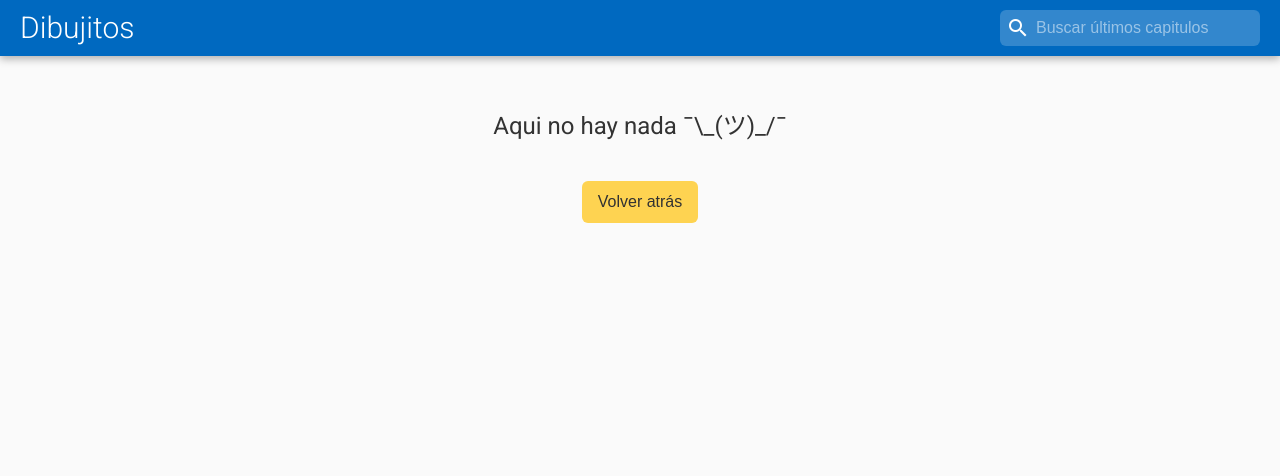
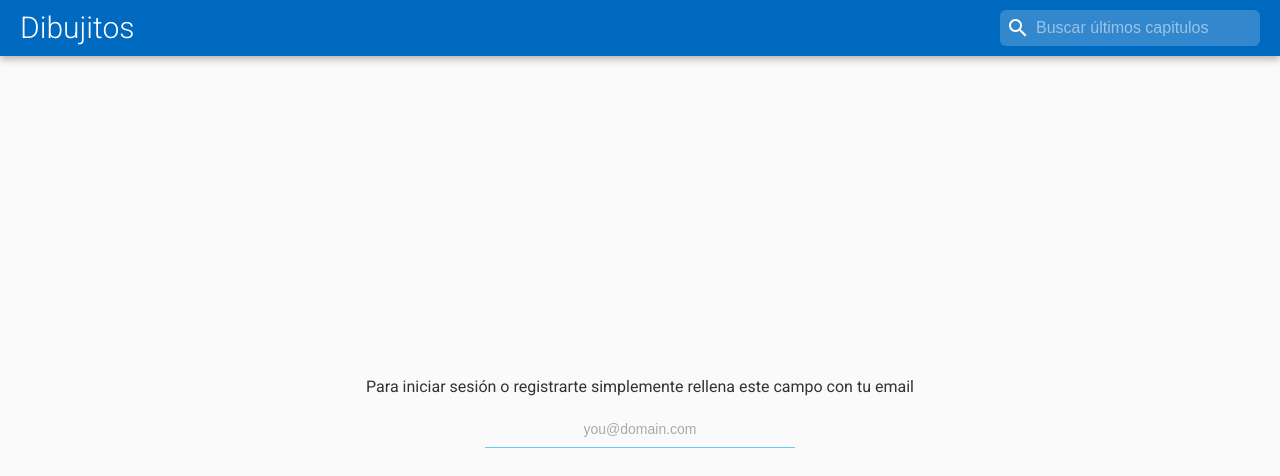
Before and after one commit to JuanjoSalvador/dibujitos, a React (Create React App) app: page /login in a window 1280 px wide. Shown: the top 476 px of the page. Built offline with nearby package versions, Linux system fonts and the light colour scheme.

Commit message:
add Login screen with callback

```diff
--- a/src/App.js
+++ b/src/App.js
@@ -5,6 +5,7 @@ import Header from './Header';
 import Latest from './Latest';
 import Details from './Details';
 import NotFound from './NotFound';
+import Login from './Login';
 
 class App extends Component {
   state = {
@@ -22,6 +23,7 @@ class App extends Component {
             <Route exact path="/" render={() => (<Redirect to="/latest" />)} />
             <Route path="/latest" component={Latest} />
             <Route path="/shows/:slug" component={Details} />
+            <Route path="/login" component={Login} />
             <Route component={NotFound} />
           </Switch>
         </div>
--- /dev/null
+++ b/src/Login.js
@@ -0,0 +1,56 @@
+import React from 'react'
+import styled from 'styled-components'
+import md5 from 'md5';
+
+const Form = styled.form`
+  display: flex;
+  flex-direction: column;
+  justify-content: center;
+  align-items: center;
+  height: calc(100vh - 100px);
+  width: 100vw;
+  text-align: center;
+  input {
+    font-size: 14px;
+    border: none;
+    border-bottom: 1px solid var(--colorPrimaryLight);
+    background: none;
+    padding: 5px;
+    text-align: center;
+    transition: border-color 1s;
+    margin-bottom: 4px;
+    line-height: 25px;
+    min-width: 300px;
+    &:focus {
+      outline: none;
+      border-bottom: 1px solid var(--colorPrimary);
+    }
+    &::placeholder {
+      color: #AAA;
+    }
+  }
+`;
+
+class Login extends React.Component {
+  componentDidMount() {
+    if (window.location.hash) {
+      const token = window.location.hash.replace('#t=', '')
+      const tokendata = atob(token.split('.')[1]);
+      localStorage.setItem('palomitas_mailhash', md5(JSON.parse(tokendata).email))
+      localStorage.setItem('palomitas_token', token)
+      localStorage.setItem('palomitas_tokendata', tokendata)
+      this.props.history.replace(`/latest`);
+    }
+  }
+  render() {
+    return (
+      <Form method="GET" action="https://uc.palomitas.fun/auth">
+        <p>Para iniciar sesión o registrarte simplemente rellena este campo con tu email</p>
+        <input type="hidden" name="callbackurl" value={`${window.location.protocol}//${window.location.host}/login`} />
+        <input type="email" name="email" placeholder="you@domain.com" />
+      </Form>
+    )
+  }
+}
+
+export default Login;
--- a/src/index.css
+++ b/src/index.css
@@ -50,3 +50,7 @@ a:hover {
   font-size: 4em;
   text-shadow: 0 0 5px #333;
 }
+
+.router-root {
+  height: 100vh;
+}
```
